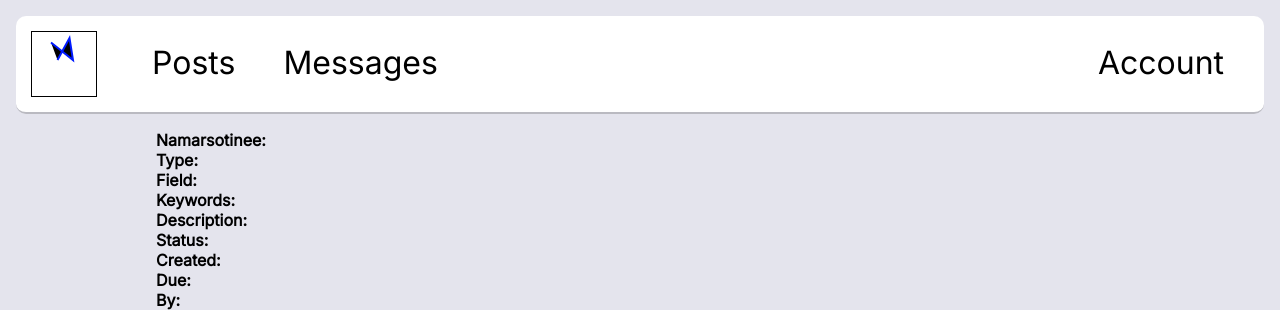
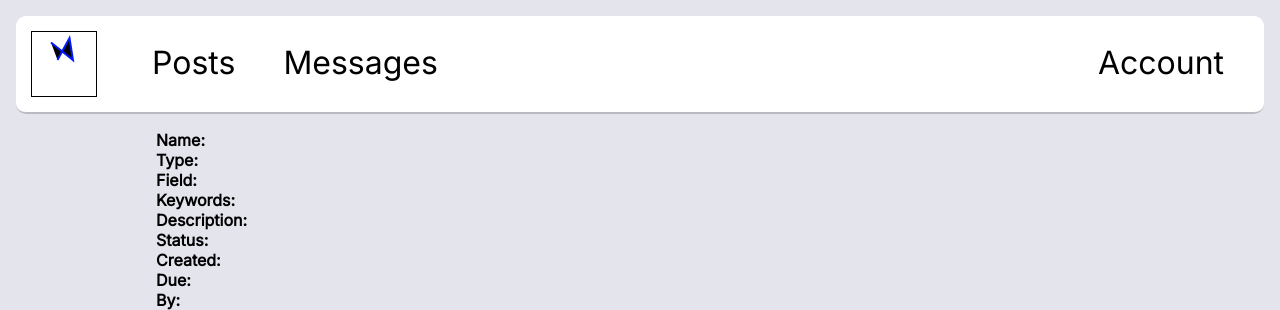
Before and after one commit to Marian-Hristov/django-academic-showcase, a Django app: template item_catalog/templates/item_catalog/projects/project_detail.html in a window 1280 px wide. Shown: the top 310 px of the page. Run offline with Django 4.2, Linux system fonts and the light colour scheme; the template is opened without the code that fills it, so the values that code supplies are empty.

Commit message:
weird field name

```diff
--- a/item_catalog/templates/item_catalog/projects/project_detail.html
+++ b/item_catalog/templates/item_catalog/projects/project_detail.html
@@ -13,7 +13,7 @@
     {% endif %}
 <div class="project">
     <div class="project-info-attr">
-        <p class="attr-name">Namarsotinee:</p>
+        <p class="attr-name">Name:</p>
         <p class="attr-value">{{ object.name }}</p>
     </div>
     <div class="project-info-attr">
```
